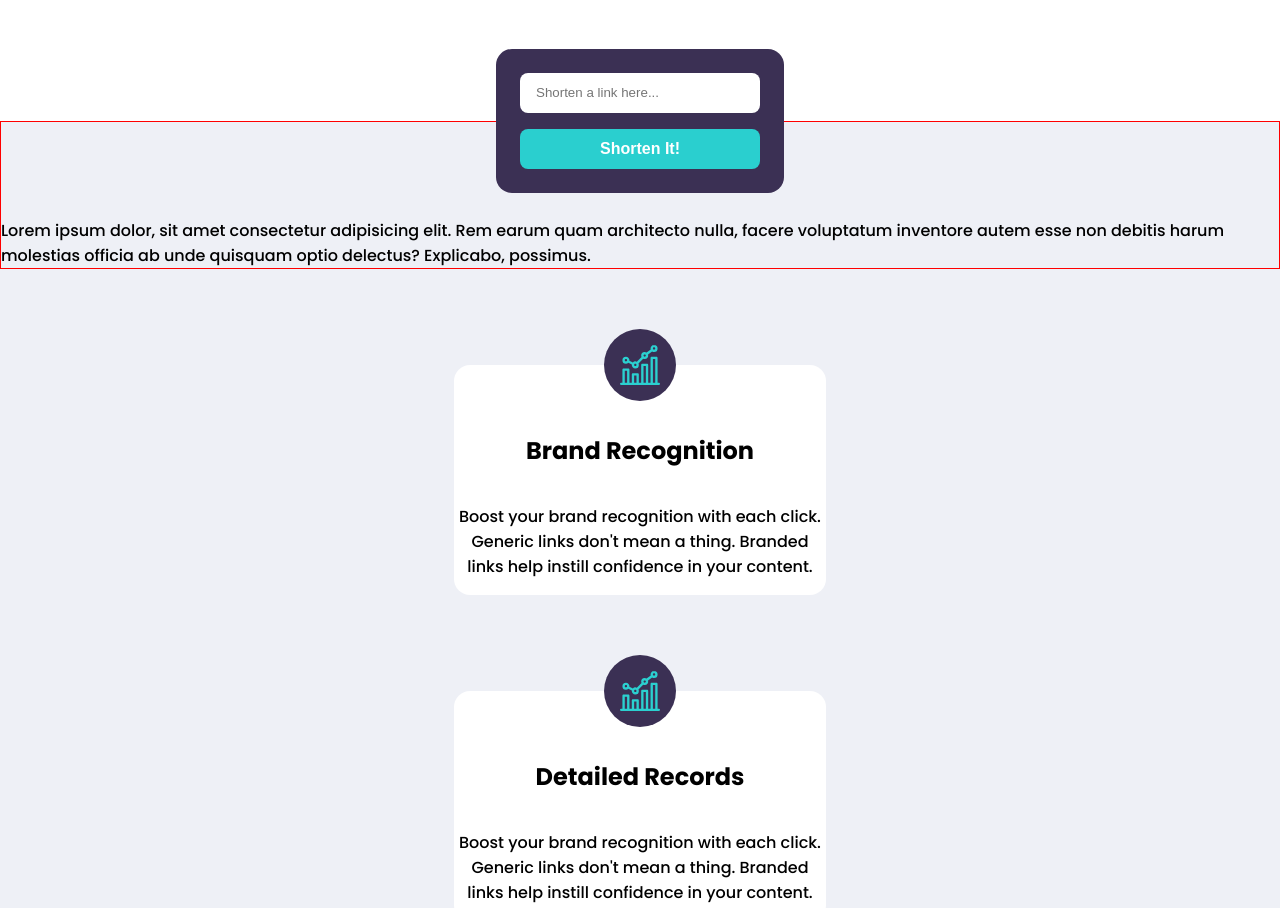
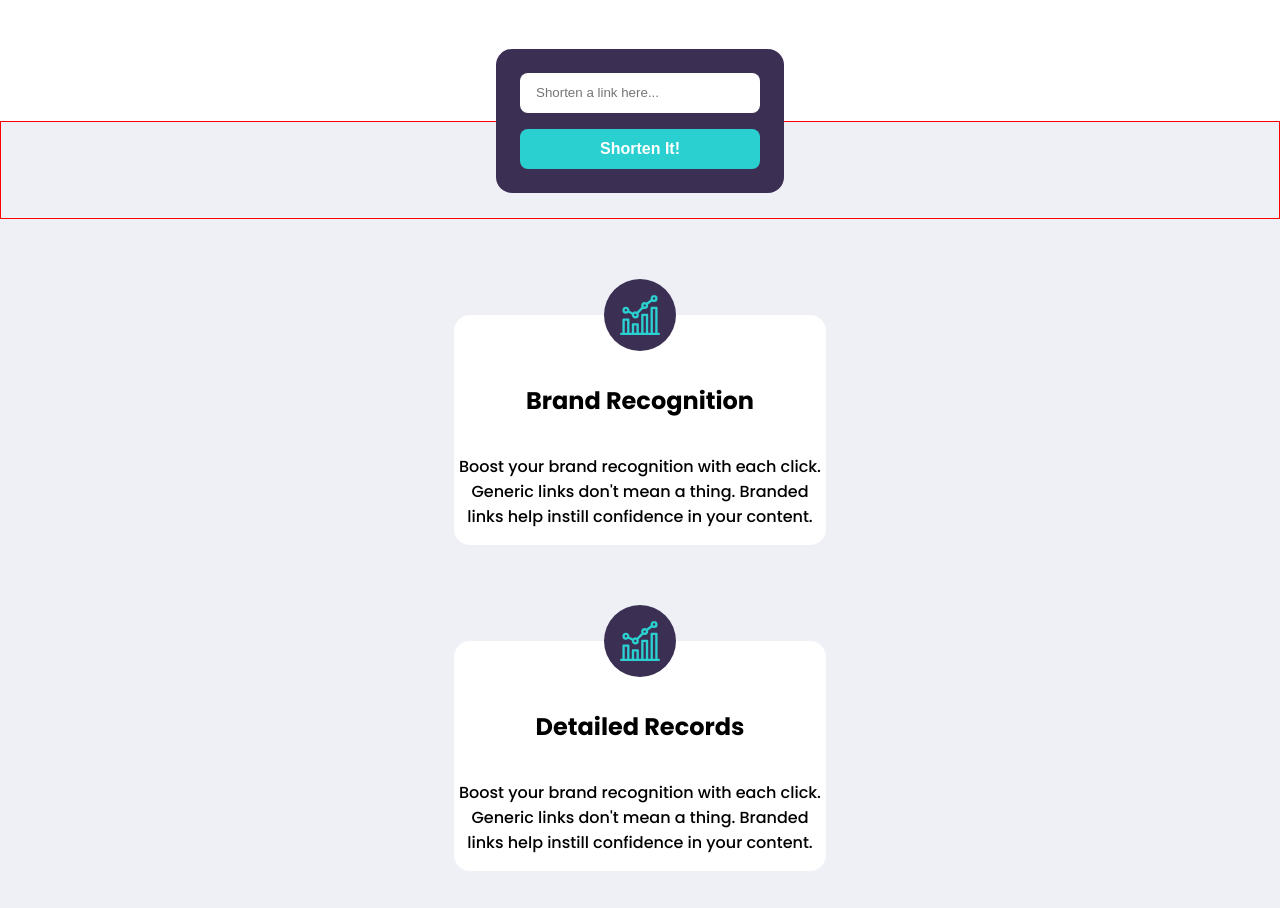
Before and after one commit to Erleh/url-shortener, a React (Vite) app in the folder front-end/: page / in a window 1280 px wide. Shown: the part 800-1708 px from the top of the page. Built offline with nearby package versions, Linux system fonts and the light colour scheme.

Commit message:
Added url shortening functionality by connecting api --todo-- add copy button -- styling --

```diff
--- a/front-end/package.json
+++ b/front-end/package.json
@@ -10,6 +10,7 @@
     "preview": "vite preview"
   },
   "dependencies": {
+    "axios": "^1.5.1",
     "react": "^18.2.0",
     "react-dom": "^18.2.0"
   },
--- a/front-end/src/App.css
+++ b/front-end/src/App.css
@@ -168,6 +168,31 @@ nav .card {
   width: 100%;
 }
 
+.result {
+  max-width: 90%;
+  background-color: white;
+  color: var(--clr-nt-600);
+  border-radius: 0;
+}
+
+.result p {
+  white-space: nowrap;
+  overflow: hidden;
+  text-overflow: ellipsis;
+  margin: .5rem;
+}
+
+.result hr {
+  margin: 0;
+  width: 100%;
+}
+
+.result a {
+  margin: .5rem;
+  text-align: left;
+  color: var(--clr-prm-high);
+}
+
 #statistics {
   background-color: var(--clr-nt-200);
 }
--- a/front-end/src/App.jsx
+++ b/front-end/src/App.jsx
@@ -1,7 +1,6 @@
 import Nav from './Nav';
 import CallTo from './CallTo';
 import Linker from './Linker';
-import Results from './Results';
 import Statistics from './Statistics';
 import CallToBanner from './CallToBanner';
 import PageFoot from './PageFoot';
@@ -18,7 +17,6 @@ function App() {
       <CallTo />
     </main>
     <Linker />
-    <Results />
     <section id="statistics">
       <Statistics />
     </section>
--- a/front-end/src/Linker.jsx
+++ b/front-end/src/Linker.jsx
@@ -1,11 +1,76 @@
+import { useState } from 'react';
+import axios from 'axios';
+
+function Result({url, shortUrl, id}) {
+    return (
+        <>
+        <li key={id} className="container card result">
+            <p className="url">{url}</p>
+            <hr/>
+            <a href={shortUrl} className="shortened" target="_blank">{shortUrl}</a>
+        </li>
+        </>
+    );
+}
+
+function Results({children}) {
+    let resList = children.map(res => {
+
+    });
+    return (
+        <>
+        <div id="results">
+            <div className="gap" />
+            { children }
+        </div>
+        </>
+    );
+}
+
 export default function Linker() {
+    const [url, setUrl] = useState("");
+    const [shortUrls, setShortUrls] = useState({});
+
+    let resList = (() => {
+        let res = [];
+        for(let key in shortUrls){
+            console.log(key);
+            res.push(<Result url={key} shortUrl={shortUrls[key]} key={key}/>);
+        }
+        return res;
+    })();
+
+    function getShortLink() {
+        axios.get(`https://api.shrtco.de/v2/shorten?url=${url}`)
+            .then(res => {
+                setShortUrls({
+                    ...shortUrls,
+                    [url] : res.data.result["full_short_link"]
+                });
+                // createResult(res.data.result["full_short_link"]);
+                console.log(res.data.result["full_short_link"]);
+            });
+    }
+
+    function handleInput(e) {
+        setUrl(e.target.value);
+    }
+
+    function handleButton(e) {
+        e.preventDefault();
+        getShortLink();
+    }
+
     return (
         <>
         <form id="link-form" className="container card">
             <label htmlFor="input" />
-            <input type="text" id="input" name="link" placeholder="Shorten a link here..." />
-            <button>Shorten It!</button>
+            <input onChange={ handleInput } type="text" id="input" name="link" placeholder="Shorten a link here..." />
+            <button onClick={ handleButton }>Shorten It!</button>
         </form>
+        <Results>
+            {resList}
+        </Results>
         </>
     )
 }
```
Also changed, not shown: 1 other file (tests, documents, lock files or other folders).
